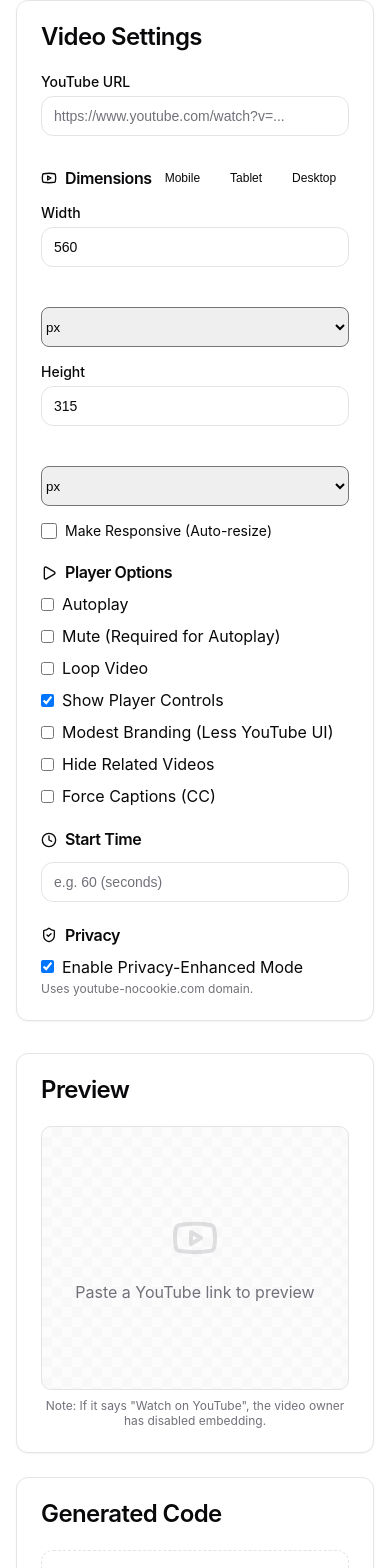
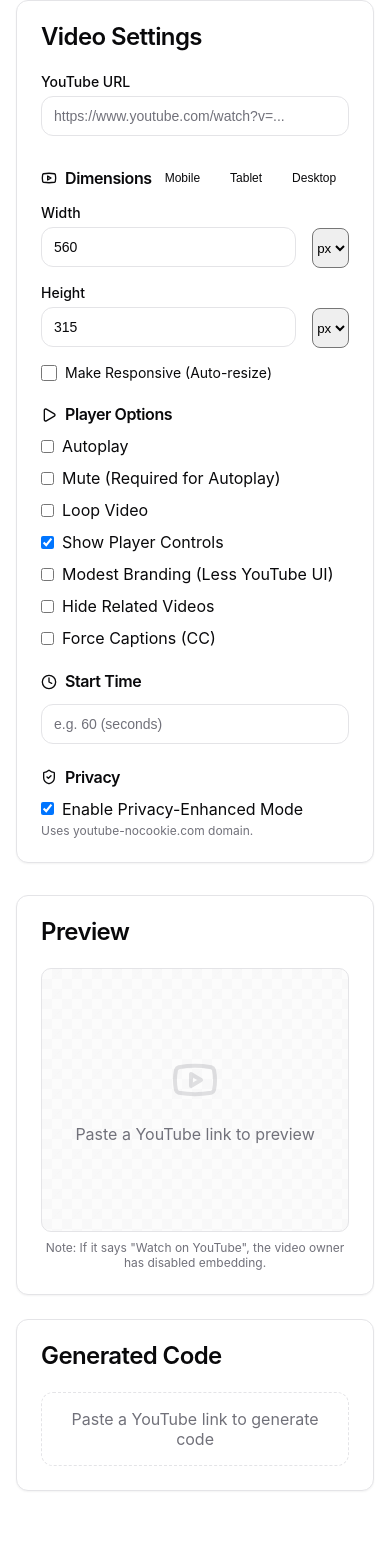
Before and after one commit to zensife/iframe_generator, a Next.js app: page /youtube in a window 390 px wide. Shown: the part 379-1947 px from the top of the page. After the commit the page ends 1902 px from the top, so only its background shows below. Built offline with nearby package versions, Linux system fonts and the light colour scheme.

Commit message:
revert: Rollback mobile overflow fixes to clean state for proper implementation

```diff
--- a/src/app/google-maps/page.tsx
+++ b/src/app/google-maps/page.tsx
@@ -194,7 +194,7 @@
                                     <h4 className={styles.sectionTitle} style={{ display: 'flex', alignItems: 'center', gap: '0.5rem', marginBottom: 0 }}>
                                         <Globe size={16} /> Dimensions
                                     </h4>
-                                    <div style={{ display: 'flex', gap: '0.25rem', flexWrap: 'wrap' }}>
+                                    <div style={{ display: 'flex', gap: '0.25rem' }}>
                                         <Button size="sm" variant="ghost" onClick={() => setDeviceDimensions('mobile')} title="Mobile">Mobile</Button>
                                         <Button size="sm" variant="ghost" onClick={() => setDeviceDimensions('tablet')} title="Tablet">Tablet</Button>
                                         <Button size="sm" variant="ghost" onClick={() => setDeviceDimensions('desktop')} title="Desktop">Desktop</Button>
--- a/src/app/page.module.css
+++ b/src/app/page.module.css
@@ -55,8 +55,6 @@
   display: flex;
   flex-direction: column;
   gap: 1.5rem;
-  min-width: 0;
-  /* Allow grid item to shrink below content size */
 }
 
 .sectionTitle {
@@ -69,23 +67,12 @@
 .row {
   display: flex;
   gap: 1rem;
-  flex-wrap: wrap;
-  /* Allow wrapping on small screens */
-}
-
-@media (max-width: 640px) {
-  .row {
-    flex-direction: column;
-    gap: 1rem;
-  }
 }
 
 .previewContainer {
   display: flex;
   flex-direction: column;
   gap: 1.5rem;
-  min-width: 0;
-  /* Allow grid item to shrink below content size */
 }
 
 .previewCard {
@@ -98,8 +85,6 @@
 .previewFrame {
   flex: 1;
   width: 100%;
-  min-width: 0;
-  /* Critical: Allows flex item to shrink below content size, enabling overflow: auto */
   height: 100%;
   border-radius: calc(var(--radius) - 2px);
   /* Checkerboard pattern to indicate "canvas" */
@@ -122,13 +107,6 @@
   /* Add padding so iframe doesn't touch edges */
 }
 
-@media (max-width: 640px) {
-  .previewFrame {
-    padding: 1rem;
-    /* Reduce padding on mobile */
-  }
-}
-
 .iframeWrapper {
   transition: all 0.3s ease;
   box-shadow: 0 10px 15px -3px rgba(0, 0, 0, 0.1);
--- a/src/app/responsive/page.tsx
+++ b/src/app/responsive/page.tsx
@@ -148,7 +148,7 @@
                                 <h4 className={styles.sectionTitle} style={{ display: 'flex', alignItems: 'center', gap: '0.5rem' }}>
                                     <Smartphone size={16} /> Max Width
                                 </h4>
-                                <div style={{ display: 'flex', gap: '0.5rem', marginBottom: '0.5rem', flexWrap: 'wrap' }}>
+                                <div style={{ display: 'flex', gap: '0.5rem', marginBottom: '0.5rem' }}>
                                     <Button
                                         variant="outline"
                                         size="sm"
--- a/src/components/ui/Card.module.css
+++ b/src/components/ui/Card.module.css
@@ -4,10 +4,6 @@
     background-color: hsl(var(--card));
     color: hsl(var(--card-foreground));
     box-shadow: 0 1px 2px 0 rgba(0, 0, 0, 0.05);
-    min-width: 0;
-    /* Allow flex item to shrink below content size */
-    max-width: 100%;
-    /* Ensure it doesn't overflow */
 }
 
 .header {
@@ -27,6 +23,4 @@
 .content {
     padding: 1.5rem;
     padding-top: 0;
-    min-width: 0;
-    /* Allow flex item to shrink below content size */
 }
--- a/src/components/ui/CodeBlock.module.css
+++ b/src/components/ui/CodeBlock.module.css
@@ -4,8 +4,6 @@
     background-color: hsl(var(--muted) / 0.5);
     overflow: hidden;
     margin-top: 1rem;
-    max-width: 100%;
-    /* Ensure it doesn't overflow parent */
 }
 
 .header {
```
